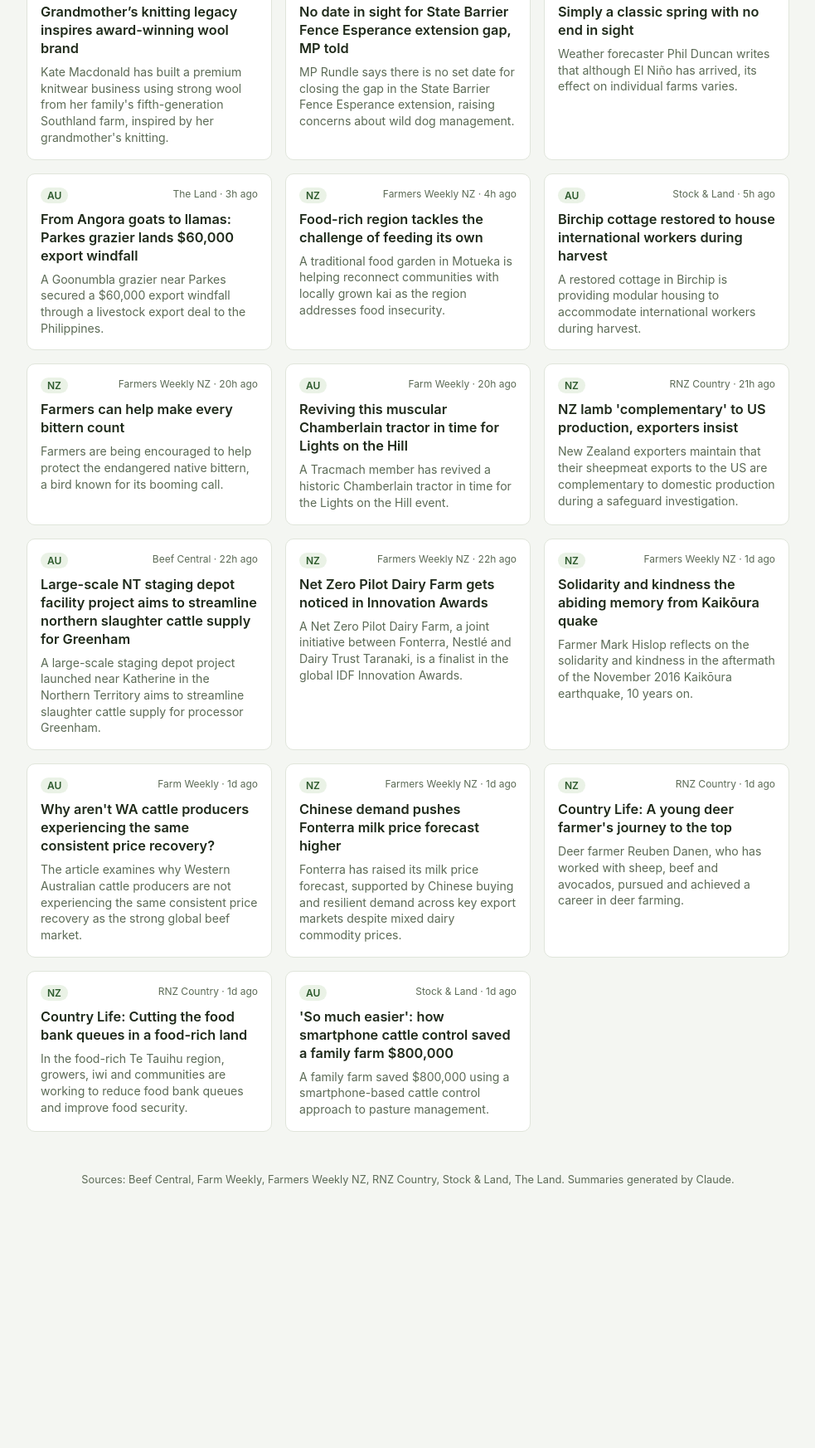
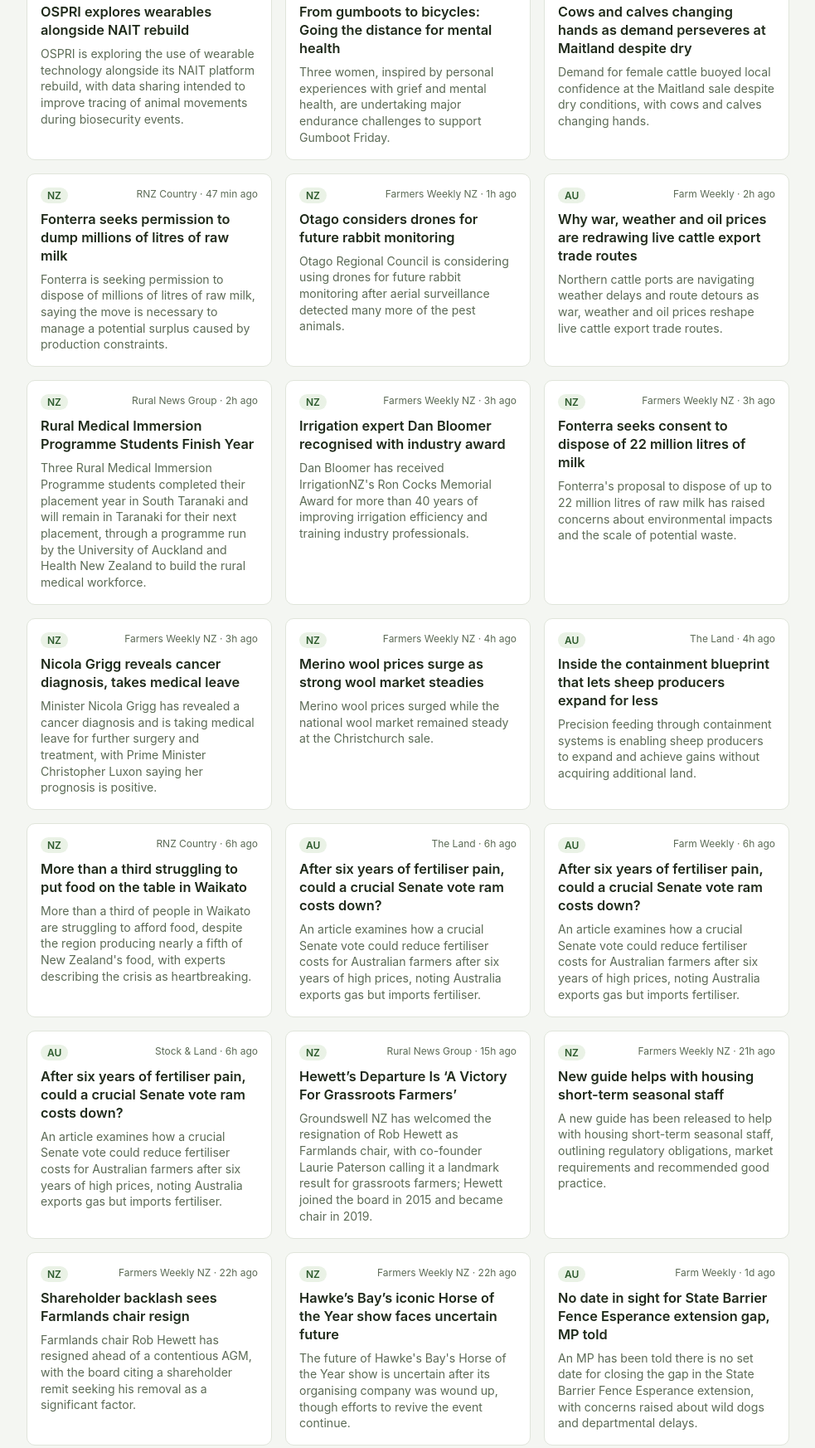
Before and after one commit to tgrellman/ag-news-dashboard, a plain HTML site: page docs/index.html in a window 1280 px wide. Shown: the part 218-1963 px from the top of the page at 83% size, without its empty margins (148-1131 px from the left). Before the commit the page ends 1697 px from the top, so only its background shows below. Drawn offline with Linux system fonts and the light colour scheme.

Commit message:
Daily digest refresh 2026-11-23

```diff
--- a/docs/index.html
+++ b/docs/index.html
@@ -46,7 +46,7 @@
 <body>
 <header>
   <h1>Australia &amp; New Zealand Agriculture News Digest</h1>
-  <p>17 articles from the last 36h &middot; generated 2026-11-22 00:15 UTC</p>
+  <p>23 articles from the last 36h &middot; generated 2026-11-23 00:44 UTC</p>
 </header>
 <div class="wrap">
   <div class="filters" id="filters">
@@ -56,94 +56,124 @@
   </div>
   <div class="grid" id="grid">
     <div class="card" data-country="NZ">
-      <div class="meta"><span class="badge">NZ</span><span>Farmers Weekly NZ &middot; 45 min ago</span></div>
-      <a class="title" href="https://www.farmersweekly.co.nz/people/grandmothers-knitting-legacy-inspires-award-winning-wool-brand/" target="_blank" rel="noopener noreferrer">Grandmother’s knitting legacy inspires award-winning wool brand</a>
-      <p class="summary">Kate Macdonald has built a premium knitwear business using strong wool from her family&#x27;s fifth-generation Southland farm, inspired by her grandmother&#x27;s knitting.</p>
+      <div class="meta"><span class="badge">NZ</span><span>Farmers Weekly NZ &middot; 14 min ago</span></div>
+      <a class="title" href="https://www.farmersweekly.co.nz/technology/ospri-explores-wearables-alongside-nait-rebuild/" target="_blank" rel="noopener noreferrer">OSPRI explores wearables alongside NAIT rebuild</a>
+      <p class="summary">OSPRI is exploring the use of wearable technology alongside its NAIT platform rebuild, with data sharing intended to improve tracing of animal movements during biosecurity events.</p>
+    </div>
+    <div class="card" data-country="NZ">
+      <div class="meta"><span class="badge">NZ</span><span>Farmers Weekly NZ &middot; 16 min ago</span></div>
+      <a class="title" href="https://www.farmersweekly.co.nz/lifestyle/wellbeing/from-gumboots-to-bicycles-going-the-distance-for-mental-health/" target="_blank" rel="noopener noreferrer">From gumboots to bicycles: Going the distance for mental health</a>
+      <p class="summary">Three women, inspired by personal experiences with grief and mental health, are undertaking major endurance challenges to support Gumboot Friday.</p>
+    </div>
+    <div class="card" data-country="AU">
+      <div class="meta"><span class="badge">AU</span><span>The Land &middot; 35 min ago</span></div>
+      <a class="title" href="https://www.theland.com.au/story/9395749/hunter-buyers-compete-as-maitland-cattle-yarding-nearly-doubles/?src=rss" target="_blank" rel="noopener noreferrer">Cows and calves changing hands as demand perseveres at Maitland despite dry</a>
+      <p class="summary">Demand for female cattle buoyed local confidence at the Maitland sale despite dry conditions, with cows and calves changing hands.</p>
+    </div>
+    <div class="card" data-country="NZ">
+      <div class="meta"><span class="badge">NZ</span><span>RNZ Country &middot; 47 min ago</span></div>
+      <a class="title" href="https://www.rnz.co.nz/news/country/2737515/fonterra-seeks-permission-to-dump-millions-of-litres-of-raw-milk" target="_blank" rel="noopener noreferrer">Fonterra seeks permission to dump millions of litres of raw milk</a>
+      <p class="summary">Fonterra is seeking permission to dispose of millions of litres of raw milk, saying the move is necessary to manage a potential surplus caused by production constraints.</p>
+    </div>
+    <div class="card" data-country="NZ">
+      <div class="meta"><span class="badge">NZ</span><span>Farmers Weekly NZ &middot; 1h ago</span></div>
+      <a class="title" href="https://www.farmersweekly.co.nz/technology/otago-considers-drones-for-future-rabbit-monitoring/" target="_blank" rel="noopener noreferrer">Otago considers drones for future rabbit monitoring</a>
+      <p class="summary">Otago Regional Council is considering using drones for future rabbit monitoring after aerial surveillance detected many more of the pest animals.</p>
     </div>
     <div class="card" data-country="AU">
       <div class="meta"><span class="badge">AU</span><span>Farm Weekly &middot; 2h ago</span></div>
-      <a class="title" href="https://www.farmweekly.com.au/story/9395649/esperance-farmers-refused-state-barrier-fence-completion-date/?src=rss" target="_blank" rel="noopener noreferrer">No date in sight for State Barrier Fence Esperance extension gap, MP told</a>
-      <p class="summary">MP Rundle says there is no set date for closing the gap in the State Barrier Fence Esperance extension, raising concerns about wild dog management.</p>
+      <a class="title" href="https://www.farmweekly.com.au/story/9395609/live-export-cattle-trade-characterised-by-sluggish-start-in-2026/?src=rss" target="_blank" rel="noopener noreferrer">Why war, weather and oil prices are redrawing live cattle export trade routes</a>
+      <p class="summary">Northern cattle ports are navigating weather delays and route detours as war, weather and oil prices reshape live cattle export trade routes.</p>
     </div>
     <div class="card" data-country="NZ">
-      <div class="meta"><span class="badge">NZ</span><span>Farmers Weekly NZ &middot; 2h ago</span></div>
-      <a class="title" href="https://www.farmersweekly.co.nz/news/simply-a-classic-spring-with-no-end-in-sight/" target="_blank" rel="noopener noreferrer">Simply a classic spring with no end in sight</a>
-      <p class="summary">Weather forecaster Phil Duncan writes that although El Niño has arrived, its effect on individual farms varies.</p>
+      <div class="meta"><span class="badge">NZ</span><span>Rural News Group &middot; 2h ago</span></div>
+      <a class="title" href="https://www.ruralnewsgroup.co.nz/rural-news/rural-general-news/rural-medical-immersion-programme-hawera-students-finish-year" target="_blank" rel="noopener noreferrer">Rural Medical Immersion Programme Students Finish Year</a>
+      <p class="summary">Three Rural Medical Immersion Programme students completed their placement year in South Taranaki and will remain in Taranaki for their next placement, through a programme run by the University of Auckland and Health New Zealand to build the rural medical workforce.</p>
+    </div>
+    <div class="card" data-country="NZ">
+      <div class="meta"><span class="badge">NZ</span><span>Farmers Weekly NZ &middot; 3h ago</span></div>
+      <a class="title" href="https://www.farmersweekly.co.nz/people/irrigation-expert-dan-bloomer-recognised-with-industry-award/" target="_blank" rel="noopener noreferrer">Irrigation expert Dan Bloomer recognised with industry award</a>
+      <p class="summary">Dan Bloomer has received IrrigationNZ&#x27;s Ron Cocks Memorial Award for more than 40 years of improving irrigation efficiency and training industry professionals.</p>
+    </div>
+    <div class="card" data-country="NZ">
+      <div class="meta"><span class="badge">NZ</span><span>Farmers Weekly NZ &middot; 3h ago</span></div>
+      <a class="title" href="https://www.farmersweekly.co.nz/news/dairy/fonterra-seeks-consent-to-dispose-of-22-million-litres-of-milk/" target="_blank" rel="noopener noreferrer">Fonterra seeks consent to dispose of 22 million litres of milk</a>
+      <p class="summary">Fonterra&#x27;s proposal to dispose of up to 22 million litres of raw milk has raised concerns about environmental impacts and the scale of potential waste.</p>
+    </div>
+    <div class="card" data-country="NZ">
+      <div class="meta"><span class="badge">NZ</span><span>Farmers Weekly NZ &middot; 3h ago</span></div>
+      <a class="title" href="https://www.farmersweekly.co.nz/politics/national-mp-nicola-grigg-reveals-cancer-diagnosis-takes-medical-leave/" target="_blank" rel="noopener noreferrer">Nicola Grigg reveals cancer diagnosis, takes medical leave</a>
+      <p class="summary">Minister Nicola Grigg has revealed a cancer diagnosis and is taking medical leave for further surgery and treatment, with Prime Minister Christopher Luxon saying her prognosis is positive.</p>
+    </div>
+    <div class="card" data-country="NZ">
+      <div class="meta"><span class="badge">NZ</span><span>Farmers Weekly NZ &middot; 4h ago</span></div>
+      <a class="title" href="https://www.farmersweekly.co.nz/markets/merino-wool-prices-surge-as-strong-wool-market-steadies/" target="_blank" rel="noopener noreferrer">Merino wool prices surge as strong wool market steadies</a>
+      <p class="summary">Merino wool prices surged while the national wool market remained steady at the Christchurch sale.</p>
     </div>
     <div class="card" data-country="AU">
-      <div class="meta"><span class="badge">AU</span><span>The Land &middot; 3h ago</span></div>
+      <div class="meta"><span class="badge">AU</span><span>The Land &middot; 4h ago</span></div>
+      <a class="title" href="https://www.theland.com.au/story/9394058/containment-lambing-pays-off-for-temora-producer-justin-dunn/?src=rss" target="_blank" rel="noopener noreferrer">Inside the containment blueprint that lets sheep producers expand for less</a>
+      <p class="summary">Precision feeding through containment systems is enabling sheep producers to expand and achieve gains without acquiring additional land.</p>
+    </div>
+    <div class="card" data-country="NZ">
+      <div class="meta"><span class="badge">NZ</span><span>RNZ Country &middot; 6h ago</span></div>
+      <a class="title" href="https://www.rnz.co.nz/news/regions_waikato/2737520/more-than-a-third-struggling-to-put-food-on-the-table-in-waikato" target="_blank" rel="noopener noreferrer">More than a third struggling to put food on the table in Waikato</a>
+      <p class="summary">More than a third of people in Waikato are struggling to afford food, despite the region producing nearly a fifth of New Zealand&#x27;s food, with experts describing the crisis as heartbreaking.</p>
+    </div>
+    <div class="card" data-country="AU">
+      <div class="meta"><span class="badge">AU</span><span>The Land &middot; 6h ago</span></div>
+      <a class="title" href="https://www.theland.com.au/story/9395113/senate-gas-reservation-bill-gets-conditional-farm-support/?src=rss" target="_blank" rel="noopener noreferrer">After six years of fertiliser pain, could a crucial Senate vote ram costs down?</a>
+      <p class="summary">An article examines how a crucial Senate vote could reduce fertiliser costs for Australian farmers after six years of high prices, noting Australia exports gas but imports fertiliser.</p>
+    </div>
+    <div class="card" data-country="AU">
+      <div class="meta"><span class="badge">AU</span><span>Farm Weekly &middot; 6h ago</span></div>
+      <a class="title" href="https://www.farmweekly.com.au/story/9395113/senate-gas-reservation-bill-gets-conditional-farm-support/?src=rss" target="_blank" rel="noopener noreferrer">After six years of fertiliser pain, could a crucial Senate vote ram costs down?</a>
+      <p class="summary">An article examines how a crucial Senate vote could reduce fertiliser costs for Australian farmers after six years of high prices, noting Australia exports gas but imports fertiliser.</p>
+    </div>
+    <div class="card" data-country="AU">
+      <div class="meta"><span class="badge">AU</span><span>Stock &amp; Land &middot; 6h ago</span></div>
+      <a class="title" href="https://www.stockandland.com.au/story/9395113/senate-gas-reservation-bill-gets-conditional-farm-support/?src=rss" target="_blank" rel="noopener noreferrer">After six years of fertiliser pain, could a crucial Senate vote ram costs down?</a>
+      <p class="summary">An article examines how a crucial Senate vote could reduce fertiliser costs for Australian farmers after six years of high prices, noting Australia exports gas but imports fertiliser.</p>
+    </div>
+    <div class="card" data-country="NZ">
+      <div class="meta"><span class="badge">NZ</span><span>Rural News Group &middot; 15h ago</span></div>
+      <a class="title" href="https://www.ruralnewsgroup.co.nz/rural-news/rural-general-news/groundswell-welcomes-rob-hewett-farmlands-resignation-agrizeronz" target="_blank" rel="noopener noreferrer">Hewett’s Departure Is ‘A Victory For Grassroots Farmers’</a>
+      <p class="summary">Groundswell NZ has welcomed the resignation of Rob Hewett as Farmlands chair, with co-founder Laurie Paterson calling it a landmark result for grassroots farmers; Hewett joined the board in 2015 and became chair in 2019.</p>
+    </div>
+    <div class="card" data-country="NZ">
+      <div class="meta"><span class="badge">NZ</span><span>Farmers Weekly NZ &middot; 21h ago</span></div>
+      <a class="title" href="https://www.farmersweekly.co.nz/news/horticulture/new-guide-helps-with-housing-short-term-seasonal-staff/" target="_blank" rel="noopener noreferrer">New guide helps with housing short-term seasonal staff</a>
+      <p class="summary">A new guide has been released to help with housing short-term seasonal staff, outlining regulatory obligations, market requirements and recommended good practice.</p>
+    </div>
+    <div class="card" data-country="NZ">
+      <div class="meta"><span class="badge">NZ</span><span>Farmers Weekly NZ &middot; 22h ago</span></div>
+      <a class="title" href="https://www.farmersweekly.co.nz/news/farmlands-chair-rob-hewett-resigns-ahead-of-contentious-agm/" target="_blank" rel="noopener noreferrer">Shareholder backlash sees Farmlands chair resign</a>
+      <p class="summary">Farmlands chair Rob Hewett has resigned ahead of a contentious AGM, with the board citing a shareholder remit seeking his removal as a significant factor.</p>
+    </div>
+    <div class="card" data-country="NZ">
+      <div class="meta"><span class="badge">NZ</span><span>Farmers Weekly NZ &middot; 22h ago</span></div>
+      <a class="title" href="https://www.farmersweekly.co.nz/news/hawkes-bays-iconic-horse-of-the-year-show-faces-uncertain-future/" target="_blank" rel="noopener noreferrer">Hawke’s Bay’s iconic Horse of the Year show faces uncertain future</a>
+      <p class="summary">The future of Hawke&#x27;s Bay&#x27;s Horse of the Year show is uncertain after its organising company was wound up, though efforts to revive the event continue.</p>
+    </div>
+    <div class="card" data-country="AU">
+      <div class="meta"><span class="badge">AU</span><span>Farm Weekly &middot; 1d ago</span></div>
+      <a class="title" href="https://www.farmweekly.com.au/story/9395649/esperance-farmers-refused-state-barrier-fence-completion-date/?src=rss" target="_blank" rel="noopener noreferrer">No date in sight for State Barrier Fence Esperance extension gap, MP told</a>
+      <p class="summary">An MP has been told there is no set date for closing the gap in the State Barrier Fence Esperance extension, with concerns raised about wild dogs and departmental delays.</p>
+    </div>
+    <div class="card" data-country="AU">
+      <div class="meta"><span class="badge">AU</span><span>The Land &middot; 1d ago</span></div>
       <a class="title" href="https://www.theland.com.au/story/9390947/lyle-wykes-nsw-farmer-exports-donkeys-and-llamas-to-philippines/?src=rss" target="_blank" rel="noopener noreferrer">From Angora goats to llamas: Parkes grazier lands $60,000 export windfall</a>
       <p class="summary">A Goonumbla grazier near Parkes secured a $60,000 export windfall through a livestock export deal to the Philippines.</p>
     </div>
-    <div class="card" data-country="NZ">
-      <div class="meta"><span class="badge">NZ</span><span>Farmers Weekly NZ &middot; 4h ago</span></div>
-      <a class="title" href="https://www.farmersweekly.co.nz/news/food-rich-region-tackles-the-challenge-of-feeding-its-own/" target="_blank" rel="noopener noreferrer">Food-rich region tackles the challenge of feeding its own</a>
-      <p class="summary">A traditional food garden in Motueka is helping reconnect communities with locally grown kai as the region addresses food insecurity.</p>
-    </div>
-    <div class="card" data-country="AU">
-      <div class="meta"><span class="badge">AU</span><span>Stock &amp; Land &middot; 5h ago</span></div>
-      <a class="title" href="https://www.stockandland.com.au/story/9394823/restored-birchip-cottage-tackles-housing-for-harvest-workers/?src=rss" target="_blank" rel="noopener noreferrer">Birchip cottage restored to house international workers during harvest</a>
-      <p class="summary">A restored cottage in Birchip is providing modular housing to accommodate international workers during harvest.</p>
-    </div>
-    <div class="card" data-country="NZ">
-      <div class="meta"><span class="badge">NZ</span><span>Farmers Weekly NZ &middot; 20h ago</span></div>
-      <a class="title" href="https://www.farmersweekly.co.nz/news/farmers-can-help-make-every-bittern-count/" target="_blank" rel="noopener noreferrer">Farmers can help make every bittern count</a>
-      <p class="summary">Farmers are being encouraged to help protect the endangered native bittern, a bird known for its booming call.</p>
-    </div>
-    <div class="card" data-country="AU">
-      <div class="meta"><span class="badge">AU</span><span>Farm Weekly &middot; 20h ago</span></div>
-      <a class="title" href="https://www.farmweekly.com.au/story/9394729/jonathan-tilling-revives-rare-chamberlain-c6100-for-event/?src=rss" target="_blank" rel="noopener noreferrer">Reviving this muscular Chamberlain tractor in time for Lights on the Hill</a>
-      <p class="summary">A Tracmach member has revived a historic Chamberlain tractor in time for the Lights on the Hill event.</p>
-    </div>
-    <div class="card" data-country="NZ">
-      <div class="meta"><span class="badge">NZ</span><span>RNZ Country &middot; 21h ago</span></div>
-      <a class="title" href="https://www.rnz.co.nz/news/country/2720289/nz-lamb-complementary-to-us-production-exporters-insist" target="_blank" rel="noopener noreferrer">NZ lamb &#x27;complementary&#x27; to US production, exporters insist</a>
-      <p class="summary">New Zealand exporters maintain that their sheepmeat exports to the US are complementary to domestic production during a safeguard investigation.</p>
-    </div>
-    <div class="card" data-country="AU">
-      <div class="meta"><span class="badge">AU</span><span>Beef Central &middot; 22h ago</span></div>
-      <a class="title" href="https://www.beefcentral.com/news/large-scale-nt-staging-depot-facility-project-aims-to-streamline-northern-slaughter-cattle-supply-for-greenham/" target="_blank" rel="noopener noreferrer">Large-scale NT staging depot facility project aims to streamline northern slaughter cattle supply for Greenham</a>
-      <p class="summary">A large-scale staging depot project launched near Katherine in the Northern Territory aims to streamline slaughter cattle supply for processor Greenham.</p>
-    </div>
-    <div class="card" data-country="NZ">
-      <div class="meta"><span class="badge">NZ</span><span>Farmers Weekly NZ &middot; 22h ago</span></div>
-      <a class="title" href="https://www.farmersweekly.co.nz/news/dairy/net-zero-pilot-dairy-farm-gets-noticed-in-innovation-awards/" target="_blank" rel="noopener noreferrer">Net Zero Pilot Dairy Farm gets noticed in Innovation Awards</a>
-      <p class="summary">A Net Zero Pilot Dairy Farm, a joint initiative between Fonterra, Nestlé and Dairy Trust Taranaki, is a finalist in the global IDF Innovation Awards.</p>
-    </div>
-    <div class="card" data-country="NZ">
-      <div class="meta"><span class="badge">NZ</span><span>Farmers Weekly NZ &middot; 1d ago</span></div>
-      <a class="title" href="https://www.farmersweekly.co.nz/people/solidarity-and-kindness-the-abiding-memory-from-kaikoura-quake/" target="_blank" rel="noopener noreferrer">Solidarity and kindness the abiding memory from Kaikōura quake</a>
-      <p class="summary">Farmer Mark Hislop reflects on the solidarity and kindness in the aftermath of the November 2016 Kaikōura earthquake, 10 years on.</p>
-    </div>
-    <div class="card" data-country="AU">
-      <div class="meta"><span class="badge">AU</span><span>Farm Weekly &middot; 1d ago</span></div>
-      <a class="title" href="https://www.farmweekly.com.au/story/9395603/the-contrast-between-east-west-cattle-markets-is-more-apparent/?src=rss" target="_blank" rel="noopener noreferrer">Why aren&#x27;t WA cattle producers experiencing the same consistent price recovery?</a>
-      <p class="summary">The article examines why Western Australian cattle producers are not experiencing the same consistent price recovery as the strong global beef market.</p>
-    </div>
-    <div class="card" data-country="NZ">
-      <div class="meta"><span class="badge">NZ</span><span>Farmers Weekly NZ &middot; 1d ago</span></div>
-      <a class="title" href="https://www.farmersweekly.co.nz/markets/dairy-markets/whats-behind-fonterras-stronger-milk-price-outlook/" target="_blank" rel="noopener noreferrer">Chinese demand pushes Fonterra milk price forecast higher</a>
-      <p class="summary">Fonterra has raised its milk price forecast, supported by Chinese buying and resilient demand across key export markets despite mixed dairy commodity prices.</p>
-    </div>
-    <div class="card" data-country="NZ">
-      <div class="meta"><span class="badge">NZ</span><span>RNZ Country &middot; 1d ago</span></div>
-      <a class="title" href="https://www.rnz.co.nz/news/country/2718221/country-life-a-young-deer-farmer-s-journey-to-the-top" target="_blank" rel="noopener noreferrer">Country Life: A young deer farmer&#x27;s journey to the top</a>
-      <p class="summary">Deer farmer Reuben Danen, who has worked with sheep, beef and avocados, pursued and achieved a career in deer farming.</p>
-    </div>
-    <div class="card" data-country="NZ">
-      <div class="meta"><span class="badge">NZ</span><span>RNZ Country &middot; 1d ago</span></div>
-      <a class="title" href="https://www.rnz.co.nz/news/country/2718220/country-life-cutting-the-food-bank-queues-in-a-food-rich-land" target="_blank" rel="noopener noreferrer">Country Life: Cutting the food bank queues in a food-rich land</a>
-      <p class="summary">In the food-rich Te Tauihu region, growers, iwi and communities are working to reduce food bank queues and improve food security.</p>
-    </div>
     <div class="card" data-country="AU">
       <div class="meta"><span class="badge">AU</span><span>Stock &amp; Land &middot; 1d ago</span></div>
-      <a class="title" href="https://www.stockandland.com.au/story/9394608/yarck-grazier-saves-800000-with-virtual-fencing-after-bushfire/?src=rss" target="_blank" rel="noopener noreferrer">&#x27;So much easier&#x27;: how smartphone cattle control saved a family farm $800,000</a>
-      <p class="summary">A family farm saved $800,000 using a smartphone-based cattle control approach to pasture management.</p>
+      <a class="title" href="https://www.stockandland.com.au/story/9394823/restored-birchip-cottage-tackles-housing-for-harvest-workers/?src=rss" target="_blank" rel="noopener noreferrer">Birchip cottage restored to house international workers during harvest</a>
+      <p class="summary">A cottage in Birchip has been restored using modular housing to provide accommodation for international workers during harvest.</p>
     </div>
   </div>
 
 </div>
-<footer>Sources: Beef Central, Farm Weekly, Farmers Weekly NZ, RNZ Country, Stock & Land, The Land. Summaries generated by Claude.</footer>
+<footer>Sources: Farm Weekly, Farmers Weekly NZ, RNZ Country, Rural News Group, Stock & Land, The Land. Summaries generated by Claude.</footer>
 <script>
   const buttons = document.querySelectorAll('#filters button');
   const cards = document.querySelectorAll('#grid .card');
```
Also changed, not shown: docs/data/2026-11-23.json (added, +209 -0 lines).
